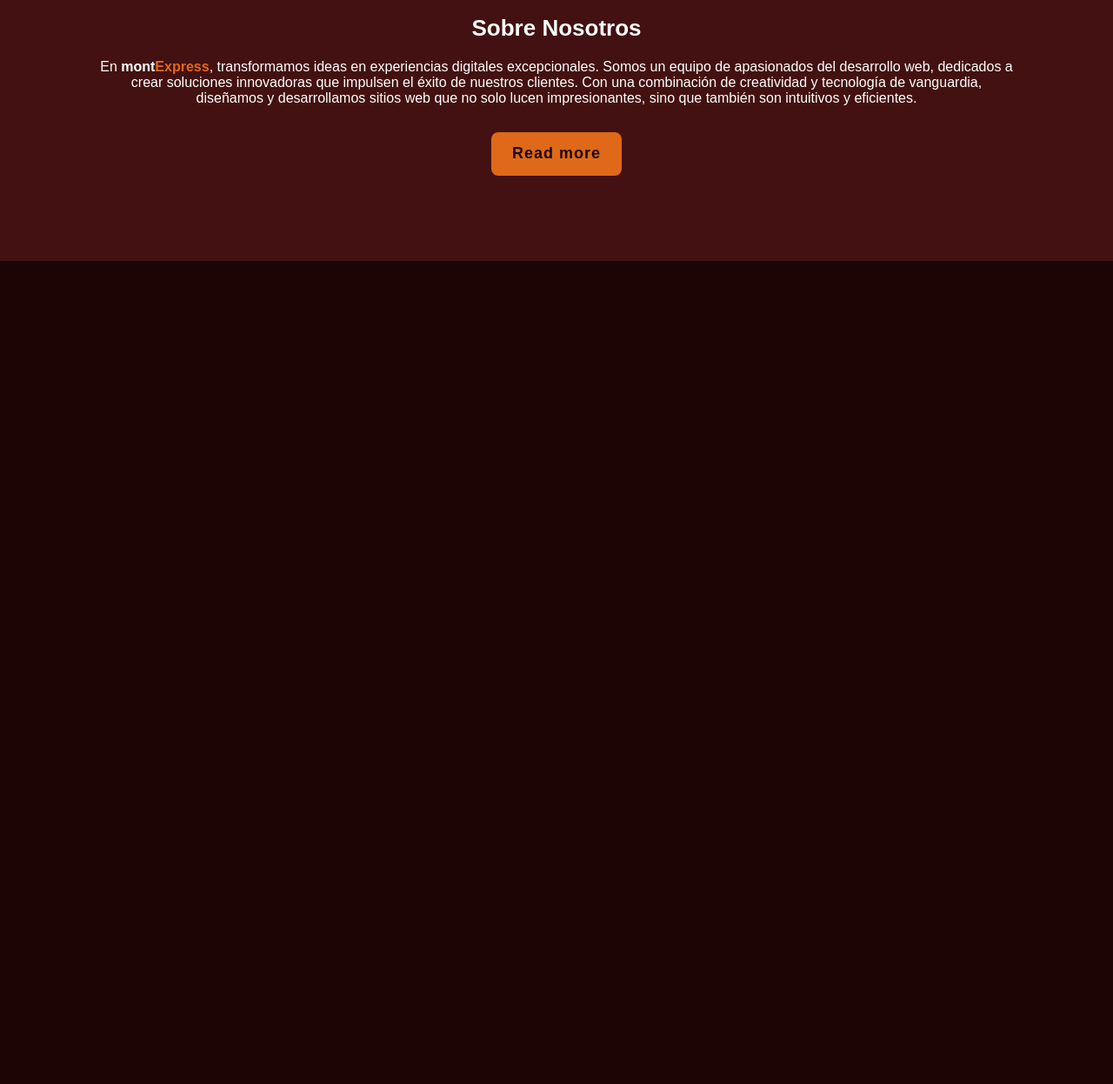
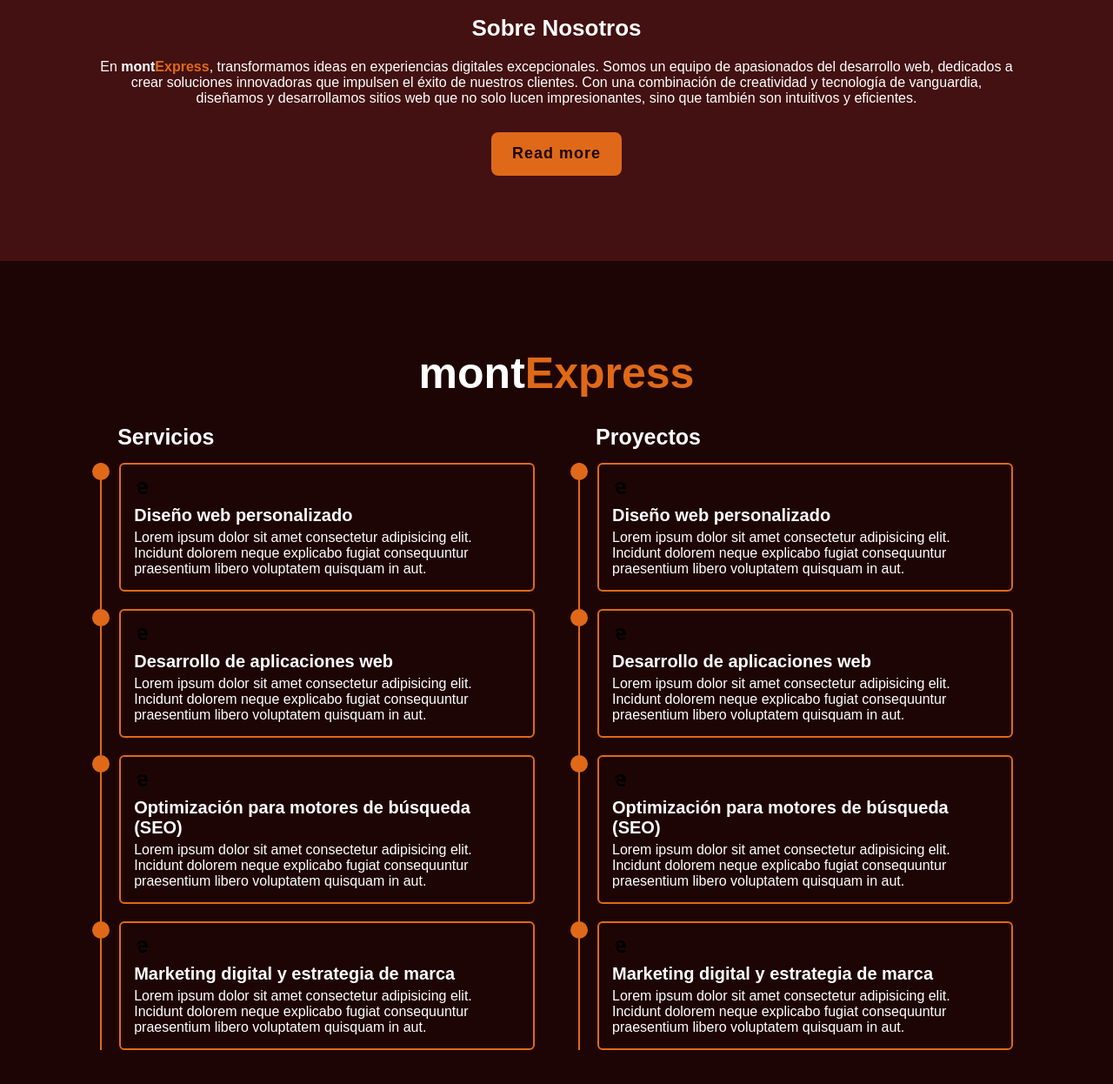
Before and after one commit to aurelio-mont/montexpress-blog, an Astro site: page / in a window 1280 px wide. Shown: the part 1300-2546 px from the top of the page at 87% size. Before the commit the page ends 1600 px from the top, so only its background shows below. Built offline with nearby package versions, Linux system fonts and the light colour scheme; Astro itself is replaced by a stand-in of ours.

Commit message:
add section technologies

```diff
--- a/src/components/Nav.astro
+++ b/src/components/Nav.astro
@@ -2,8 +2,6 @@
 //Library imports
 import { Icon } from "astro-icon/components";
 
-// components imports
-import Link from "./Link.astro";
 ---
 
 <header class="header">
@@ -14,6 +12,8 @@
   <nav class="navbar">
     <a href="#" class="active" >Home</a>
     <a href="#about">About</a>
+    <a href="#services">Services</a>
+    <a href="#technologies">Technologies</a>
     <a href="/blog/">Blog</a>
   </nav>
 </header>
--- /dev/null
+++ b/src/components/Services.astro
@@ -0,0 +1,28 @@
+---
+import ServicesCard from './ServicesCard.astro';
+
+---
+
+<section class="services" id="services">
+  <h2 class="heading">mont<span>Express</span></h2>
+  <div class="services-row">
+    <div class="services-column">
+      <h3 class="title">Servicios</h3>
+      <div class="services-box">
+        <ServicesCard titleCard='Diseño web personalizado'/>
+        <ServicesCard titleCard='Desarrollo de aplicaciones web'/>
+        <ServicesCard titleCard='Optimización para motores de búsqueda (SEO)'/>
+        <ServicesCard titleCard='Marketing digital y estrategia de marca'/>
+      </div>
+    </div>
+    <div class="services-column">
+      <h3 class="title">Proyectos</h3>
+      <div class="services-box">
+        <ServicesCard titleCard='Diseño web personalizado'/>
+        <ServicesCard titleCard='Desarrollo de aplicaciones web'/>
+        <ServicesCard titleCard='Optimización para motores de búsqueda (SEO)'/>
+        <ServicesCard titleCard='Marketing digital y estrategia de marca'/>
+      </div>
+    </div>
+  </div>
+</section>
--- /dev/null
+++ b/src/components/ServicesCard.astro
@@ -0,0 +1,22 @@
+---
+import { Icon } from "astro-icon/components";
+interface Props {
+  iconCard?: string;
+  titleCard?: string;
+  descriptionCard?: string;
+}
+
+const {
+  iconCard = "web",
+  titleCard = "Titulo de la card",
+  descriptionCard = "Lorem ipsum dolor sit amet consectetur adipisicing elit. Incidunt dolorem neque explicabo fugiat consequuntur praesentium libero voluptatem quisquam in aut.",
+} = Astro.props as Props;
+---
+
+<div class="services-content">
+  <div class="content">
+    <div class="icon"><Icon class="i" name={iconCard} /></div>
+    <h3>{titleCard}</h3>
+    <p>{descriptionCard}</p>
+  </div>
+</div>
--- /dev/null
+++ b/src/components/Technologies.astro
@@ -0,0 +1,3 @@
+<section class="technologies" id="technologies">
+
+</section>
--- a/src/layouts/MainLayout.astro
+++ b/src/layouts/MainLayout.astro
@@ -5,21 +5,17 @@
 import "../styles/global.css";
 import MainHead from './MainHead.astro';
 
-import Footer from '../components/Footer.astro';
 import Nav from '../components/Nav.astro';
 
 interface Props {
     title?: string;
     description?: string;
-    subTitle?: string;
 }
 
 
-
 const {
-    title ="MontExpress",
-    description = "Innovación y Creatividad en Cada ClicBienvenido a MontExpress, tu socio estratégico en el mundo digital. Nos especializamos en crear soluciones web a medida que impulsan el éxito de tu negocio. Con un equipo de desarrolladores apasionados y creativos, transformamos tus ideas en realidades digitales impactantes.",
-    subTitle=" ",
+    title ="montExpress",
+    description = "Innovación y Creatividad en Cada Clic",
     } = Astro.props as Props;
 
 ---
@@ -31,6 +27,5 @@
         <main>
             <slot />
         </main>
-
 	</body>
 </html>
--- a/src/pages/index.astro
+++ b/src/pages/index.astro
@@ -2,10 +2,11 @@
 import { Icon } from 'astro-icon/components';
 import MainLayout from '../layouts/MainLayout.astro'
 import About from '../components/About.astro'
-const title = 'Home';
+import Services from '../components/Services.astro'
+import Technologies from '../components/Technologies.astro'
 ---
 
-<MainLayout subTitle={title}>
+<MainLayout >
 	<section class="home" id="home">
 		<div class="home-content">
 			<h1 class="home-content">mont<span>Express</span></h1>
@@ -26,4 +27,6 @@
 		<div class="home-imgHover"></div>
 	</section>
 	<About />
+	<Services />
+	<Technologies />
 </MainLayout>
--- a/src/styles/global.css
+++ b/src/styles/global.css
@@ -320,3 +320,91 @@
   font-size: 1.6rem;
   margin: 2rem 0 4rem;
 }
+
+.services {
+  display: flex;
+  justify-content: center;
+  align-items: center;
+  flex-direction: column;
+  min-height: auto;
+  padding-bottom: 5rem;
+}
+
+.services .services-row {
+  display: flex;
+  flex-wrap: wrap;
+  gap: 5rem;
+}
+
+.services-row .services-column {
+  flex: 1 1 40rem;
+}
+
+.services-column .title {
+  font-size: 2.5rem;
+  margin: 0 0 1.5rem 2rem;
+}
+
+.services-column .services-box {
+  border-left: .2rem solid var(--main-color);
+}
+
+.services-box .services-content {
+  position: relative;
+  padding-left: 2rem;
+}
+
+.services-box .services-content::before {
+  content: '';
+  position: absolute;
+  top: 0;
+  left: -1.1rem;
+  width: 2rem;
+  height: 2rem;
+  background: var(--main-color);
+  border-radius: 50%;
+}
+
+.services-content .content {
+  position: relative;
+  padding: 1.5rem;
+  border: .2rem solid var(--main-color);
+  border-radius: .6rem;
+  margin-bottom: 2rem;
+  overflow: hidden;
+}
+
+.services-content .content::before {
+  content: '';
+  position: absolute;
+  top: 0;
+  left: 0;
+  width: 0;
+  height: 100%;
+  background: var(--second-bg-color);
+  z-index: -1;
+  transition: .5s;
+}
+
+.services-content .content:hover::before {
+  width: 100%;
+}
+
+.services-content .content .icon {
+  font-size: 1.5rem;
+  color: var(--main-color);
+  padding-bottom: .5rem;
+}
+
+.services-content .content .icon .i {
+  padding-right: .5rem;
+}
+
+.services-content .content h3 {
+  font-size: 2rem;
+}
+
+.services-content .content p {
+  font-size: 1.6rem;
+  padding-top: .5rem;
+}
```
Also changed, not shown: src/icons/web.svg (added).
